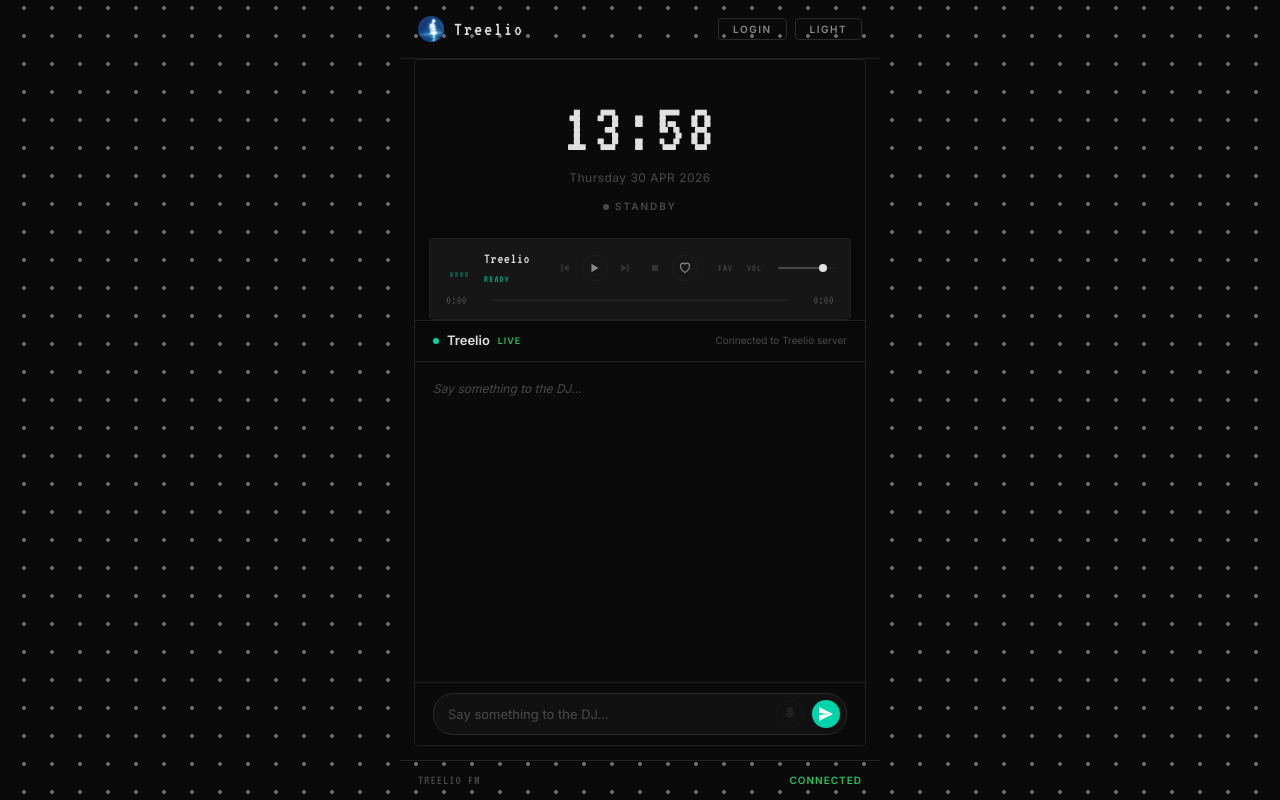
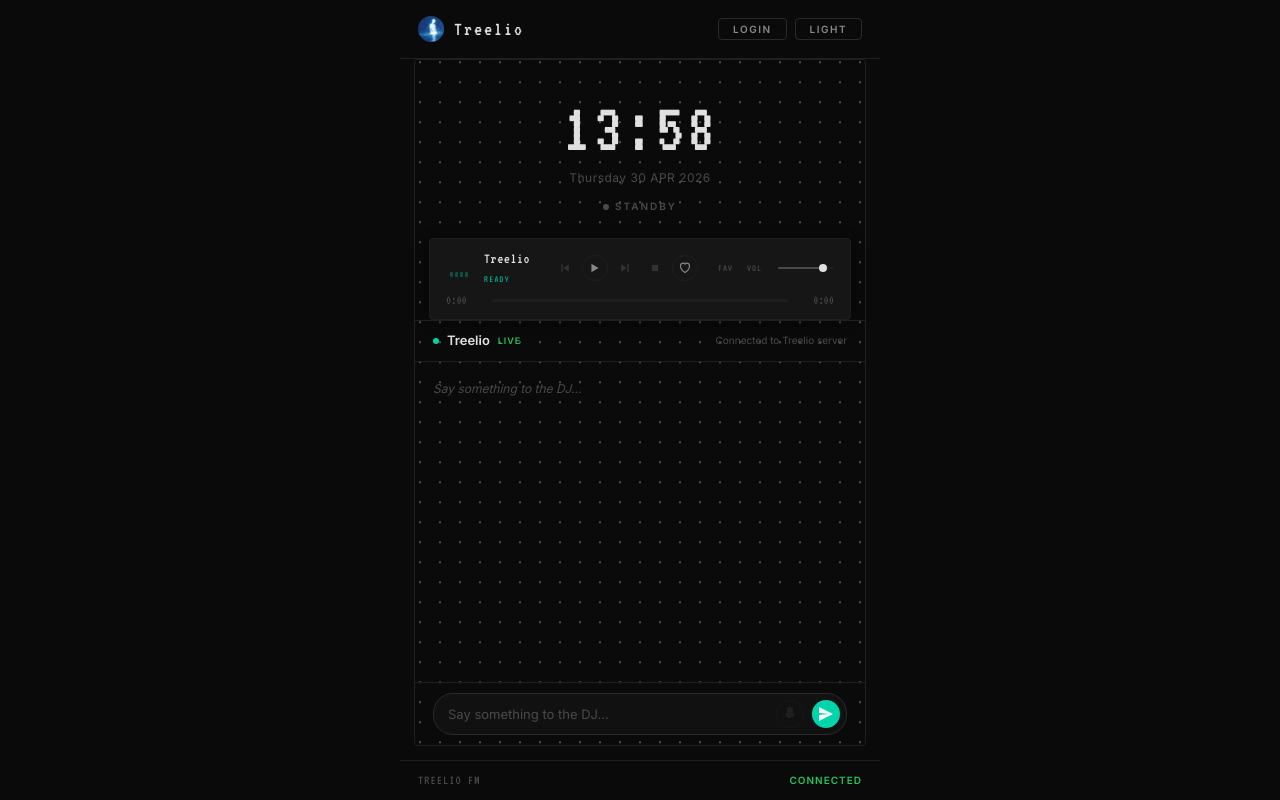
Before and after one commit to Tree005/Treelio, a React (Vite) app in the folder web/: page / in a window 1280 px wide. Built offline with nearby package versions, Linux system fonts and the light colour scheme.

Commit message:
refine: move dot-grid to card background, add playing glow animation

```diff
--- a/web/src/App.jsx
+++ b/web/src/App.jsx
@@ -14,14 +14,16 @@ export default function App() {
   const player = usePlayer();
   const { messages, loading, sendMessage } = useChat(player.play, player.enqueueAndPlay);
 
-  // 播放时给 body 加 playing 类，触发点阵呼吸动画
+  // 播放时给卡片加 playing 类，触发点阵呼吸动画
   useEffect(() => {
+    const card = document.querySelector('.app__card');
+    if (!card) return;
     if (player.playing) {
-      document.body.classList.add('playing');
+      card.classList.add('playing');
     } else {
-      document.body.classList.remove('playing');
+      card.classList.remove('playing');
     }
-    return () => document.body.classList.remove('playing');
+    return () => { if (card) card.classList.remove('playing'); };
   }, [player.playing]);
 
   return (
--- a/web/src/styles/globals.css
+++ b/web/src/styles/globals.css
@@ -75,29 +75,51 @@ body {
   position: relative;
 }
 
-/* 全屏白色点阵背景 */
-body::before {
+/* ====== 主内容卡片容器 ====== */
+.app__card {
+  flex: 1;
+  display: flex;
+  flex-direction: column;
+  min-height: 0;
+  margin: 0 14px 14px;
+  border: 1px solid var(--border);
+  border-radius: 4px;
+  background: transparent;
+  overflow: hidden;
+  position: relative;
+}
+
+/* 卡片点阵背景 */
+.app__card::before {
   content: '';
-  position: fixed;
+  position: absolute;
   inset: 0;
   background-image:
-    radial-gradient(circle, rgba(255, 255, 255, 0.5) 2px, transparent 2px);
-  background-size: 28px 28px;
+    radial-gradient(circle, rgba(255, 255, 255, 0.4) 1px, transparent 1px);
+  background-size: 20px 20px;
   background-position: center center;
   pointer-events: none;
   z-index: 0;
   transition: opacity 0.6s ease;
-  opacity: 0.8;
+  opacity: 0.7;
 }
 
 /* 播放时的呼吸动画 */
-body.playing::before {
+.app__card.playing::before {
   animation: grid-breathe 4s ease-in-out infinite;
 }
 
 @keyframes grid-breathe {
-  0%, 100% { opacity: 0.7; }
-  50% { opacity: 0.95; }
+  0%, 100% { opacity: 0.4; }
+  50% { opacity: 0.7; }
+}
+
+/* 卡片内容提升层级，浮在点阵上方 */
+.clock-section,
+.player,
+.chat {
+  position: relative;
+  z-index: 1;
 }
 
 /* 自定义滚动条 */
@@ -126,19 +148,6 @@ body.playing::before {
   background: transparent;
   overflow: hidden;
   z-index: 1;
-}
-
-/* ====== 主内容卡片容器 ====== */
-.app__card {
-  flex: 1;
-  display: flex;
-  flex-direction: column;
-  min-height: 0;
-  margin: 0 14px 14px;
-  border: 1px solid var(--border);
-  border-radius: 4px;
-  background: var(--bg);
-  overflow: hidden;
 }
 
 /* ====== 顶栏 ====== */
```
